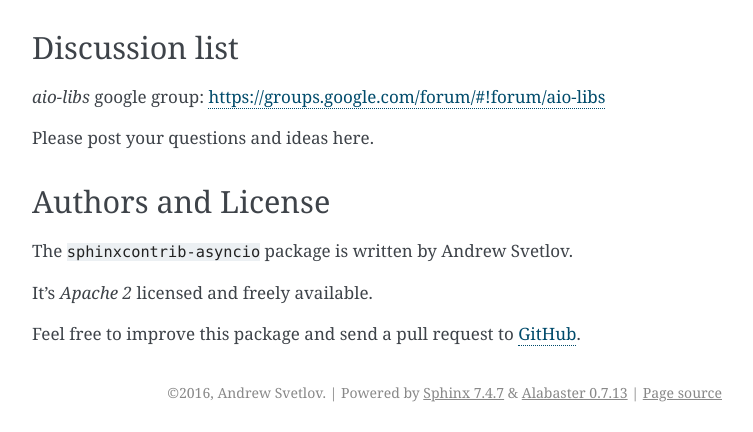
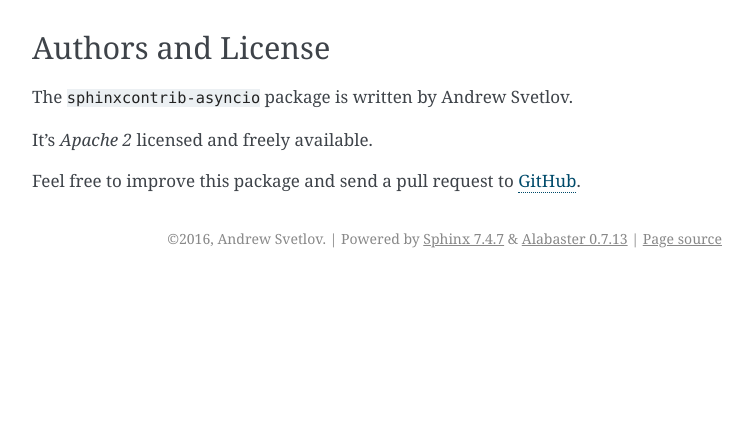
Before and after one commit to aio-libs/sphinxcontrib-asyncio, a Sphinx documentation site: the page built from docs/index.rst, in a window 1280 px wide and 900 px high, scrolled down 3379 px, cut to the strip 468-900 px from the top of the window. Shown: the whole strip, without its empty margins (388-1141 px from the left). Built offline with Sphinx 7.4.7, drawn with Linux system fonts in a browser that asks for light colours; after the commit the page ends 4125 px from its top, so only the background shows below that.

Commit message:
Update index.rst

```diff
--- a/docs/index.rst
+++ b/docs/index.rst
@@ -190,14 +190,6 @@ as `autocomethod` directive::
 
    .. autocomethod:: my_func()
 
-
-Discussion list
----------------
-
-*aio-libs* google group: https://groups.google.com/forum/#!forum/aio-libs
-
-Please post your questions and ideas here.
-
 Authors and License
 -------------------
 
```
